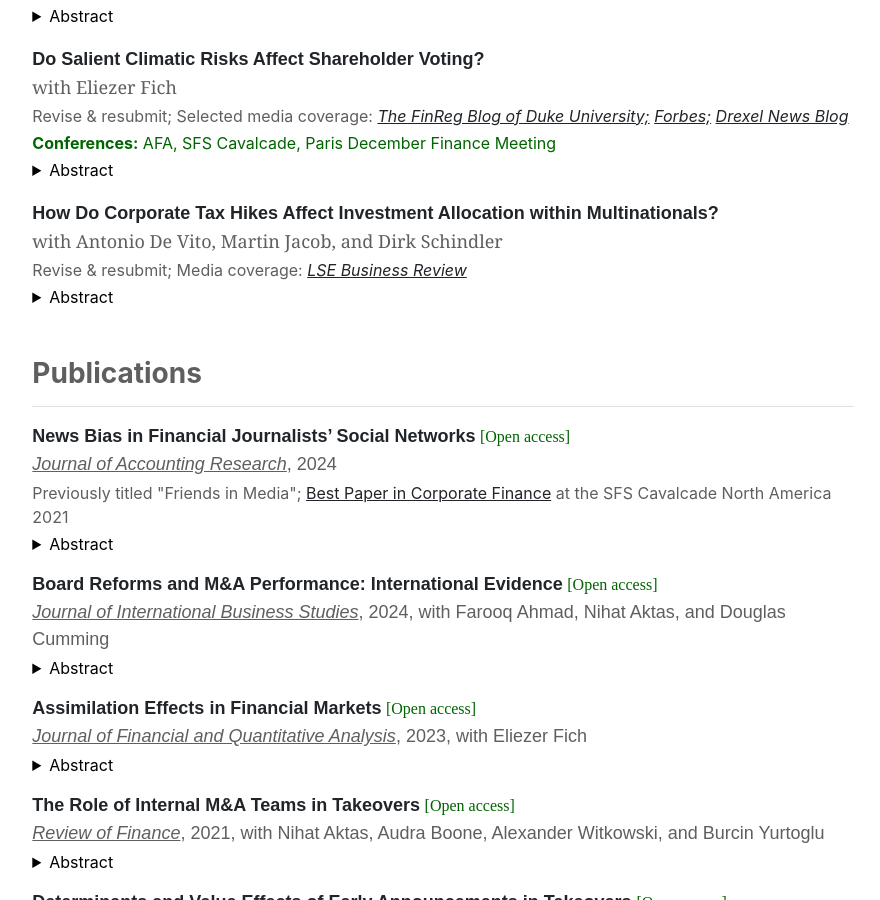
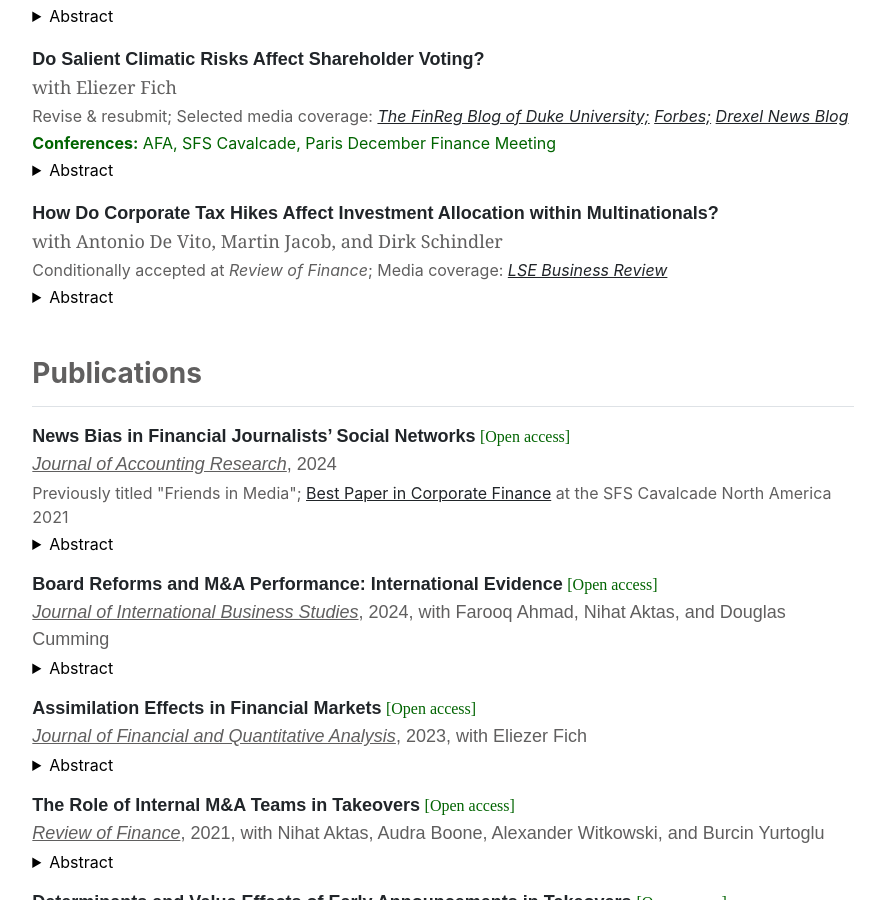
Before and after one commit to guosongxu/guosongxu.github.io, a Jekyll site: the page built from index.md, in a window 1280 px wide and 900 px high, scrolled down 1059 px. Shown: the whole window, without its empty margins (197-1077 px from the left). Built offline with Jekyll 4.4.1, drawn with Linux system fonts in a browser that asks for light colours.

Commit message:
Update home.html

```diff
--- a/_layouts/home.html
+++ b/_layouts/home.html
@@ -60,7 +60,7 @@ layout: default
 
     <p style="font-family:arial, 'MS Sans Serif', arial;font-size:18px;margin-bottom:1px;margin-top:18px"><a rel="noreferrer noopener" aria-label=" (opens in a new tab)" href="https://papers.ssrn.com/sol3/papers.cfm?abstract_id=3643481" target="_blank" style="text-decoration:none;"><strong>How Do Corporate Tax Hikes Affect Investment Allocation within Multinationals?</strong></a></p>
     <p style="font-family:georgia;font-size:18px;margin-bottom:3px;color:#605F5F">with Antonio De Vito, Martin Jacob, and Dirk Schindler</p>
-    <p style="font-size:16px;margin-bottom:3px;color:#605F5F">Revise & resubmit; Media coverage:&nbsp;<em><a rel="noreferrer noopener" href="https://blogs.lse.ac.uk/businessreview/2020/09/01/the-impact-of-austerity-policies-in-a-country-can-be-felt-across-its-borders/" target="_blank">LSE Business Review</a></em></p>
+    <p style="font-size:16px;margin-bottom:3px;color:#605F5F">Conditionally accepted at <em>Review of Finance</em>; Media coverage:&nbsp;<em><a rel="noreferrer noopener" href="https://blogs.lse.ac.uk/businessreview/2020/09/01/the-impact-of-austerity-policies-in-a-country-can-be-felt-across-its-borders/" target="_blank">LSE Business Review</a></em></p>
     <details>
       <summary>Abstract</summary>
       <p>
```
